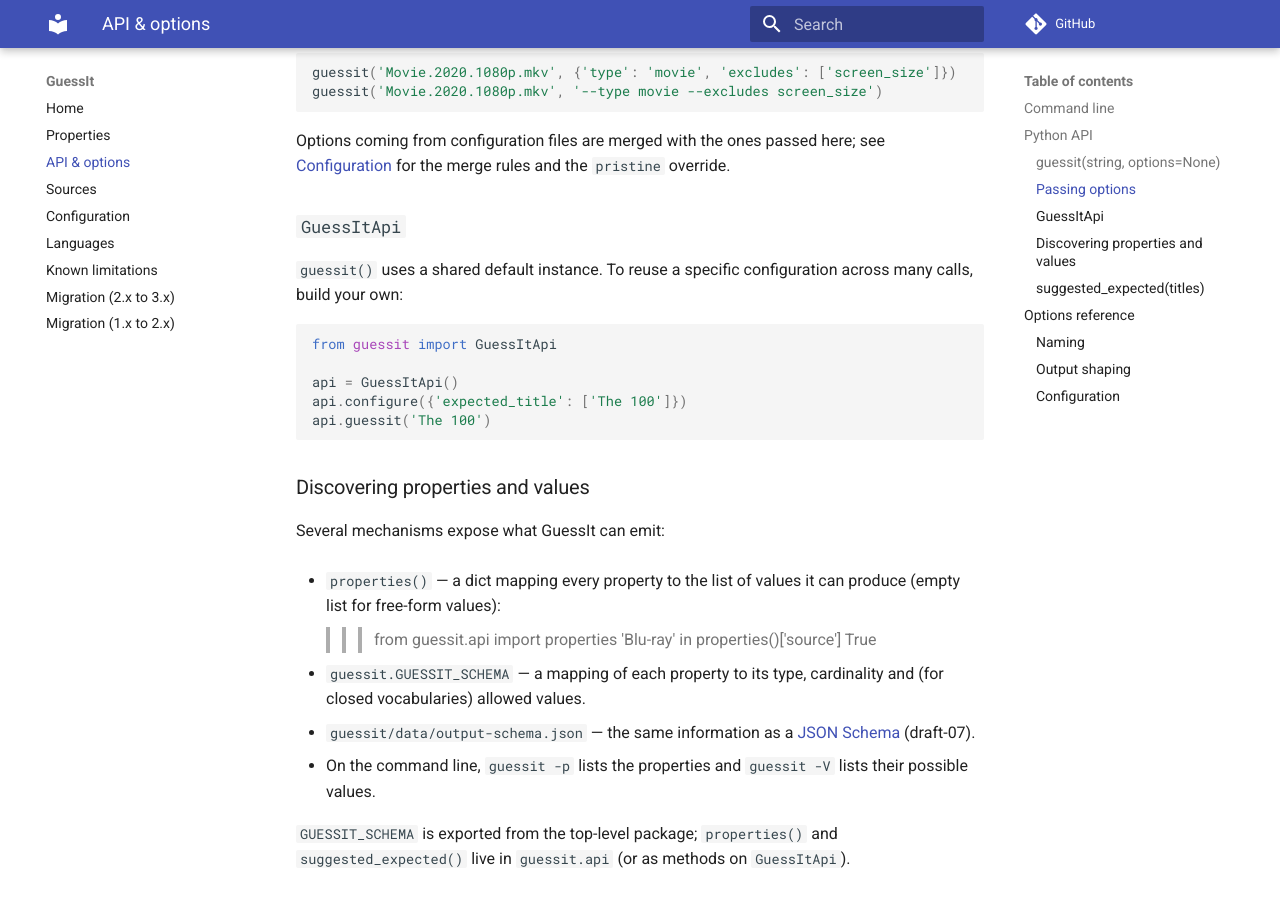
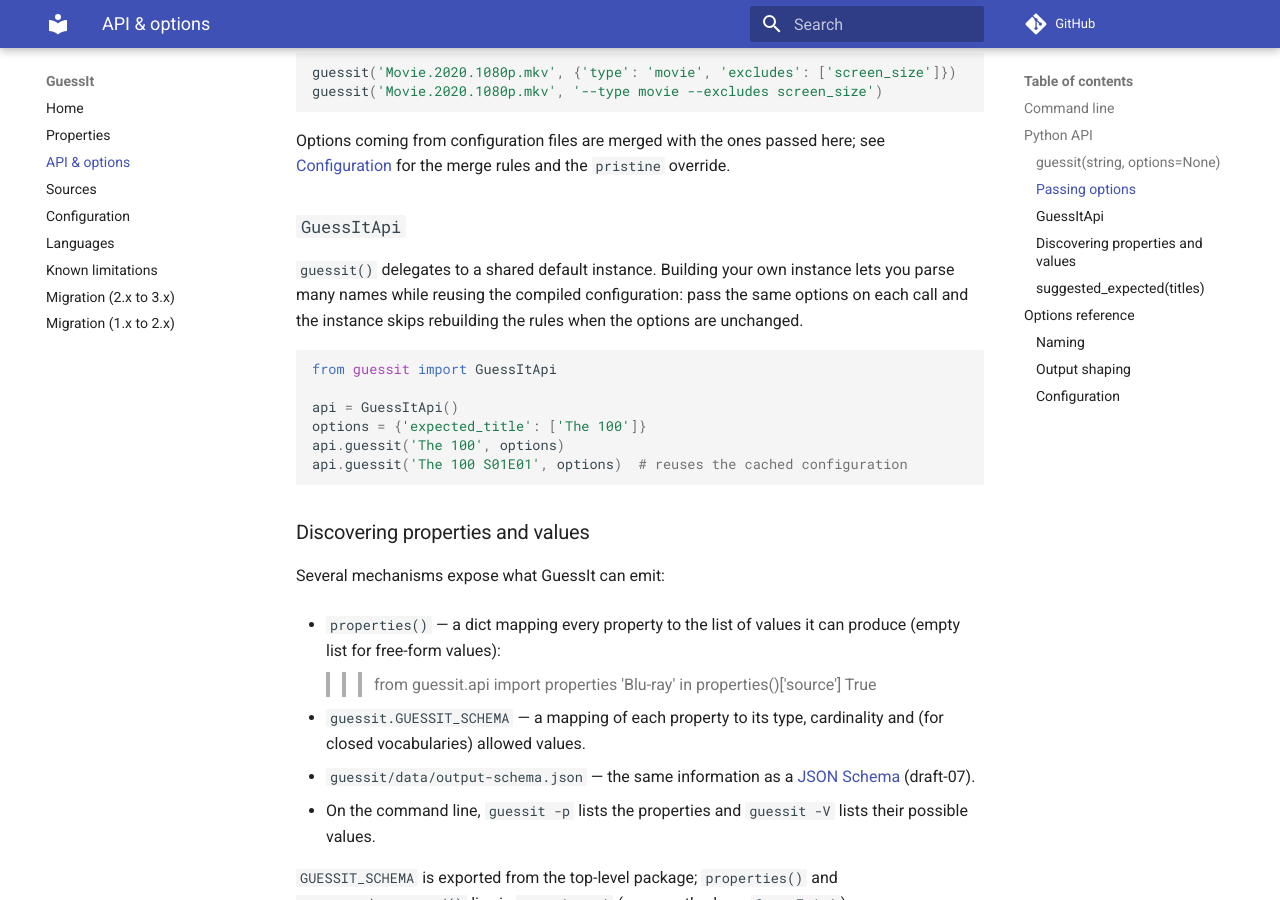
Before and after one commit to guessit-io/guessit, an MkDocs documentation site: the page built from docs/api.md, in a window 1280 px wide and 900 px high, scrolled down 1063 px. Built offline with MkDocs 1.6.1 and Material for MkDocs 9.7.7, drawn with Linux system fonts in a browser that asks for light colours; comment, search, counter and statistics services are not loaded.

Commit message:
docs: fix the GuessItApi example to pass options per call
configure() alone does not make a later guessit() reuse the options;
options must be passed on each call, and the instance caches the compiled
configuration when they are unchanged.

Co-Authored-By: Claude Opus 4.8 (1M context) <noreply@anthropic.com>
Claude-Session: https://claude.ai/code/session_01MmzajDoiRDF6Lq6MtD3gVL

````diff
--- a/docs/api.md
+++ b/docs/api.md
@@ -51,15 +51,18 @@ override.
 
 ### `GuessItApi`
 
-`guessit()` uses a shared default instance. To reuse a specific configuration
-across many calls, build your own:
+`guessit()` delegates to a shared default instance. Building your own instance
+lets you parse many names while reusing the compiled configuration: pass the
+same options on each call and the instance skips rebuilding the rules when the
+options are unchanged.
 
 ```python
 from guessit import GuessItApi
 
 api = GuessItApi()
-api.configure({'expected_title': ['The 100']})
-api.guessit('The 100')
+options = {'expected_title': ['The 100']}
+api.guessit('The 100', options)
+api.guessit('The 100 S01E01', options)  # reuses the cached configuration
 ```
 
 ### Discovering properties and values
````
